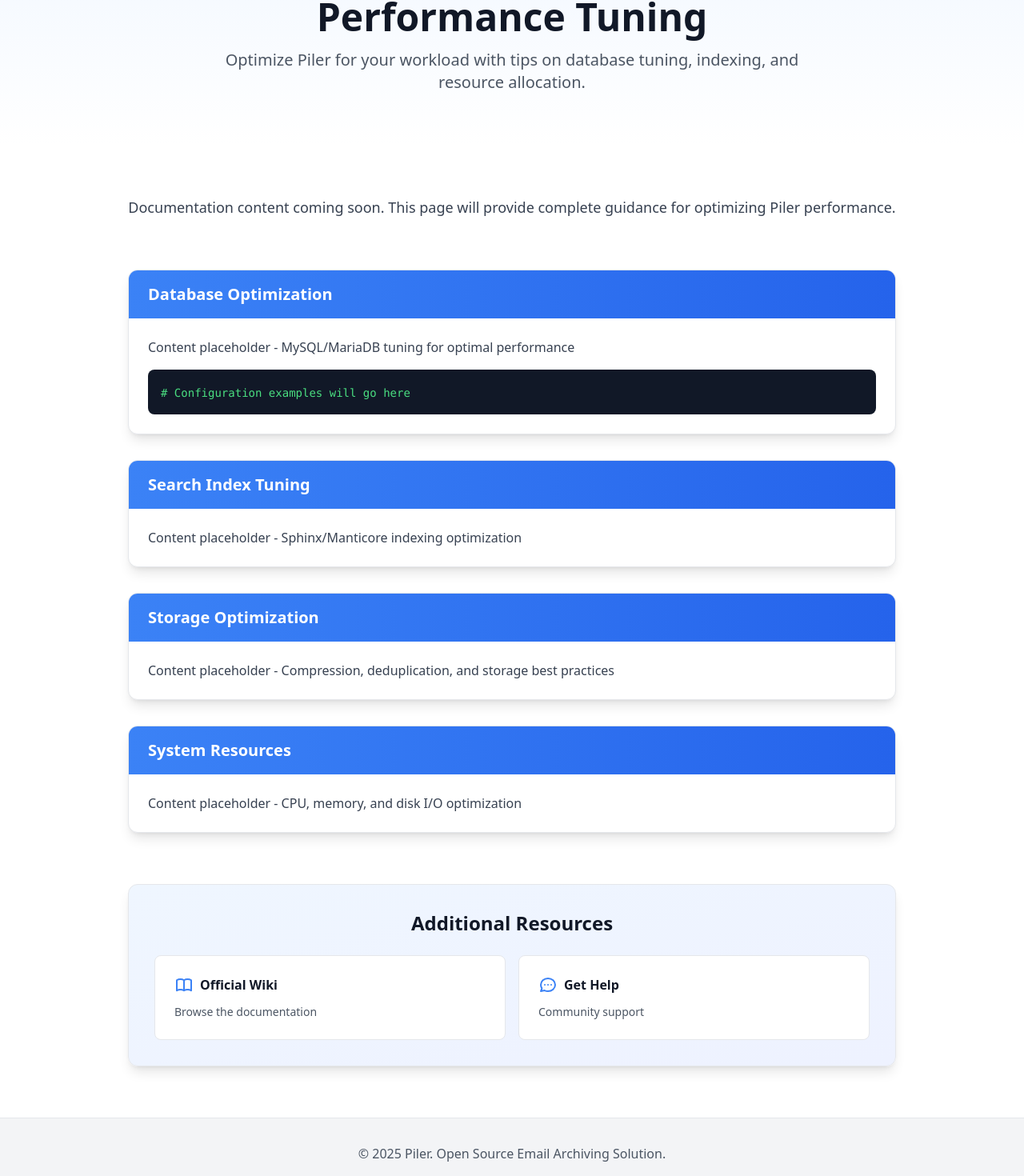
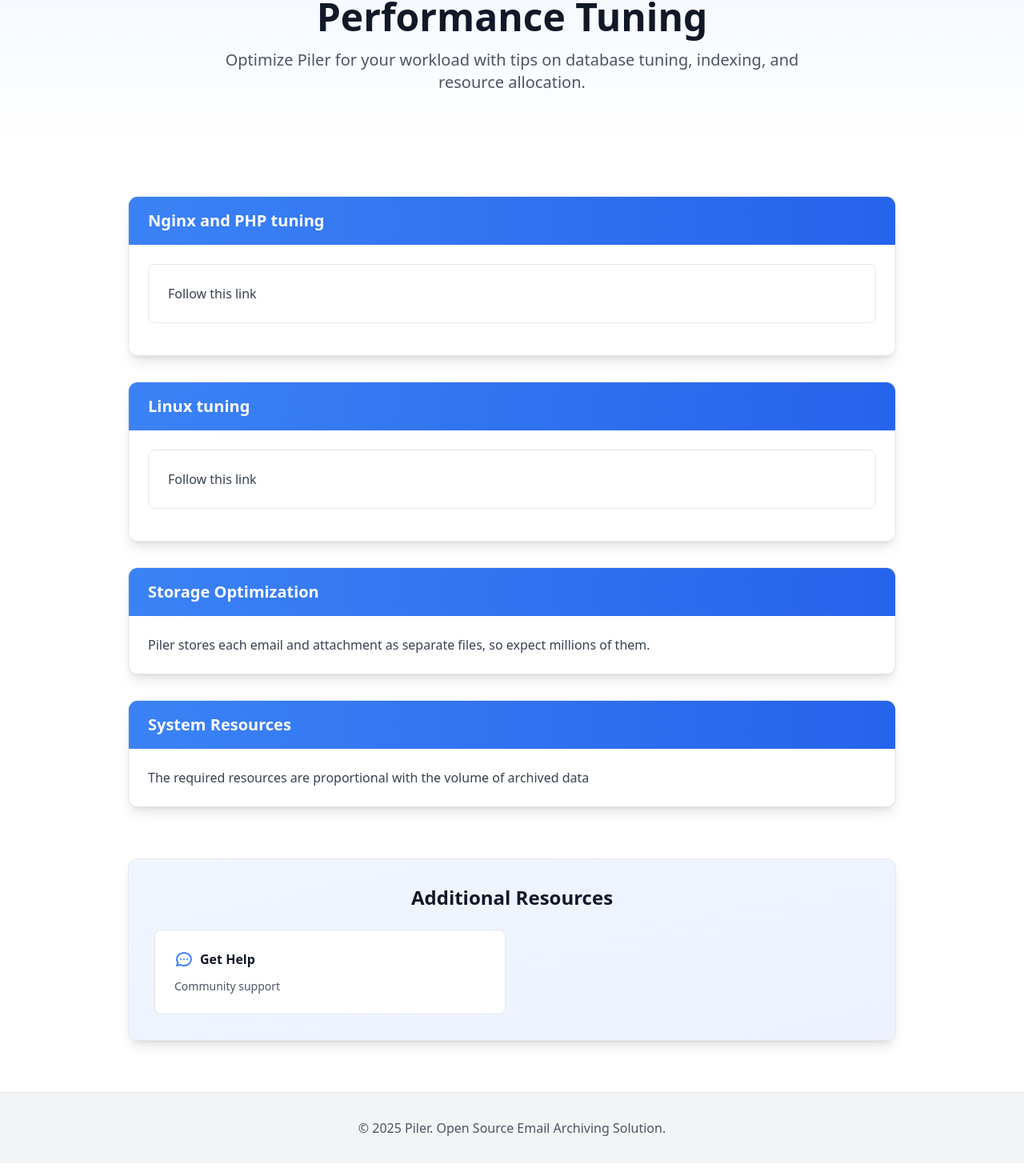
Before and after one commit to jsuto/mailpilerorg-nuxt, a Nuxt app: page /documentation/performance-tuning in a window 1280 px wide. Shown: the part 200-1670 px from the top of the page at 80% size. Built offline with nearby package versions, Linux system fonts and the light colour scheme.

Commit message:
Added performance tuning docs
Signed-off-by: Janos SUTO <sj@acts.hu>

```diff
--- a/pages/documentation/performance-tuning.vue
+++ b/pages/documentation/performance-tuning.vue
@@ -24,38 +24,23 @@
     <section class="py-16 bg-white dark:bg-gray-900">
       <div class="max-w-5xl mx-auto px-4 sm:px-6 lg:px-8">
 
-        <!-- Introduction -->
-        <div class="mb-16">
-          <div class="prose prose-lg dark:prose-invert max-w-none">
-            <p class="text-lg text-gray-700 dark:text-gray-300 text-center mb-8">
-              Documentation content coming soon. This page will provide complete guidance for optimizing Piler performance.
-            </p>
-          </div>
-        </div>
-
-        <!-- Placeholder Sections -->
         <div class="space-y-8">
 
-          <!-- Database Optimization -->
           <div class="bg-white dark:bg-gray-800 rounded-xl shadow-lg border border-gray-200 dark:border-gray-700 overflow-hidden">
             <div class="bg-gradient-to-r from-blue-500 to-blue-600 dark:from-blue-600 dark:to-blue-700 px-6 py-4">
-              <h3 class="text-xl font-bold text-white">Database Optimization</h3>
+              <h3 class="text-xl font-bold text-white">Nginx and PHP tuning</h3>
             </div>
             <div class="p-6">
-              <p class="text-gray-700 dark:text-gray-300 mb-4">Content placeholder - MySQL/MariaDB tuning for optimal performance</p>
-              <div class="bg-gray-900 dark:bg-gray-950 rounded-lg p-4">
-                <code class="text-green-400 text-sm font-mono"># Configuration examples will go here</code>
-              </div>
+              <p class="text-gray-700 dark:text-gray-300 mb-4"><a href="https://docs.mailpiler.com/piler-ee/performance/" target="_blank" rel="noopener noreferrer" class="block bg-white dark:bg-gray-800 rounded-lg p-6 hover:shadow-md transition-shadow border border-gray-200 dark:border-gray-700">Follow this link</a></p>
             </div>
           </div>
 
-          <!-- Search Index Tuning -->
           <div class="bg-white dark:bg-gray-800 rounded-xl shadow-lg border border-gray-200 dark:border-gray-700 overflow-hidden">
             <div class="bg-gradient-to-r from-blue-500 to-blue-600 dark:from-blue-600 dark:to-blue-700 px-6 py-4">
-              <h3 class="text-xl font-bold text-white">Search Index Tuning</h3>
+              <h3 class="text-xl font-bold text-white">Linux tuning</h3>
             </div>
             <div class="p-6">
-              <p class="text-gray-700 dark:text-gray-300">Content placeholder - Sphinx/Manticore indexing optimization</p>
+              <p class="text-gray-700 dark:text-gray-300 mb-4"><a href="https://docs.mailpiler.com/piler-ee-fiber/tuning/" target="_blank" rel="noopener noreferrer" class="block bg-white dark:bg-gray-800 rounded-lg p-6 hover:shadow-md transition-shadow border border-gray-200 dark:border-gray-700">Follow this link</a></p>
             </div>
           </div>
 
@@ -65,7 +50,7 @@
               <h3 class="text-xl font-bold text-white">Storage Optimization</h3>
             </div>
             <div class="p-6">
-              <p class="text-gray-700 dark:text-gray-300">Content placeholder - Compression, deduplication, and storage best practices</p>
+              <p class="text-gray-700 dark:text-gray-300">Piler stores each email and attachment as separate files, so expect millions of them.</p>
             </div>
           </div>
 
@@ -75,7 +60,7 @@
               <h3 class="text-xl font-bold text-white">System Resources</h3>
             </div>
             <div class="p-6">
-              <p class="text-gray-700 dark:text-gray-300">Content placeholder - CPU, memory, and disk I/O optimization</p>
+              <p class="text-gray-700 dark:text-gray-300">The required resources are proportional with the volume of archived data</p>
             </div>
           </div>
 
@@ -87,15 +72,6 @@
             Additional Resources
           </h3>
           <div class="grid md:grid-cols-2 gap-4">
-            <a href="https://www.mailpiler.org/wiki/" target="_blank" rel="noopener noreferrer" class="block bg-white dark:bg-gray-800 rounded-lg p-6 hover:shadow-md transition-shadow border border-gray-200 dark:border-gray-700">
-              <div class="flex items-center mb-3">
-                <svg class="h-6 w-6 text-primary-light dark:text-primary-dark mr-2" fill="none" viewBox="0 0 24 24" stroke="currentColor">
-                  <path stroke-linecap="round" stroke-linejoin="round" stroke-width="2" d="M12 6.253v13m0-13C10.832 5.477 9.246 5 7.5 5S4.168 5.477 3 6.253v13C4.168 18.477 5.754 18 7.5 18s3.332.477 4.5 1.253m0-13C13.168 5.477 14.754 5 16.5 5c1.747 0 3.332.477 4.5 1.253v13C19.832 18.477 18.247 18 16.5 18c-1.746 0-3.332.477-4.5 1.253" />
-                </svg>
-                <span class="font-semibold text-gray-900 dark:text-white">Official Wiki</span>
-              </div>
-              <p class="text-sm text-gray-600 dark:text-gray-400">Browse the documentation</p>
-            </a>
             <a href="https://github.com/jsuto/piler/issues" target="_blank" rel="noopener noreferrer" class="block bg-white dark:bg-gray-800 rounded-lg p-6 hover:shadow-md transition-shadow border border-gray-200 dark:border-gray-700">
               <div class="flex items-center mb-3">
                 <svg class="h-6 w-6 text-primary-light dark:text-primary-dark mr-2" fill="none" viewBox="0 0 24 24" stroke="currentColor">
--- a/pages/documentation/upgrade.vue
+++ b/pages/documentation/upgrade.vue
@@ -359,15 +359,6 @@
             Additional Resources
           </h3>
           <div class="grid md:grid-cols-2 gap-4">
-            <a href="https://www.mailpiler.org/upgrade-instructions/" target="_blank" rel="noopener noreferrer" class="block bg-white dark:bg-gray-800 rounded-lg p-6 hover:shadow-md transition-shadow border border-gray-200 dark:border-gray-700">
-              <div class="flex items-center mb-3">
-                <svg class="h-6 w-6 text-primary-light dark:text-primary-dark mr-2" fill="none" viewBox="0 0 24 24" stroke="currentColor">
-                  <path stroke-linecap="round" stroke-linejoin="round" stroke-width="2" d="M12 6.253v13m0-13C10.832 5.477 9.246 5 7.5 5S4.168 5.477 3 6.253v13C4.168 18.477 5.754 18 7.5 18s3.332.477 4.5 1.253m0-13C13.168 5.477 14.754 5 16.5 5c1.747 0 3.332.477 4.5 1.253v13C19.832 18.477 18.247 18 16.5 18c-1.746 0-3.332.477-4.5 1.253" />
-                </svg>
-                <span class="font-semibold text-gray-900 dark:text-white">Official Guide</span>
-              </div>
-              <p class="text-sm text-gray-600 dark:text-gray-400">Complete upgrade instructions</p>
-            </a>
             <a href="https://github.com/jsuto/piler/releases" target="_blank" rel="noopener noreferrer" class="block bg-white dark:bg-gray-800 rounded-lg p-6 hover:shadow-md transition-shadow border border-gray-200 dark:border-gray-700">
               <div class="flex items-center mb-3">
                 <svg class="h-6 w-6 text-primary-light dark:text-primary-dark mr-2" fill="none" viewBox="0 0 24 24" stroke="currentColor">
```
